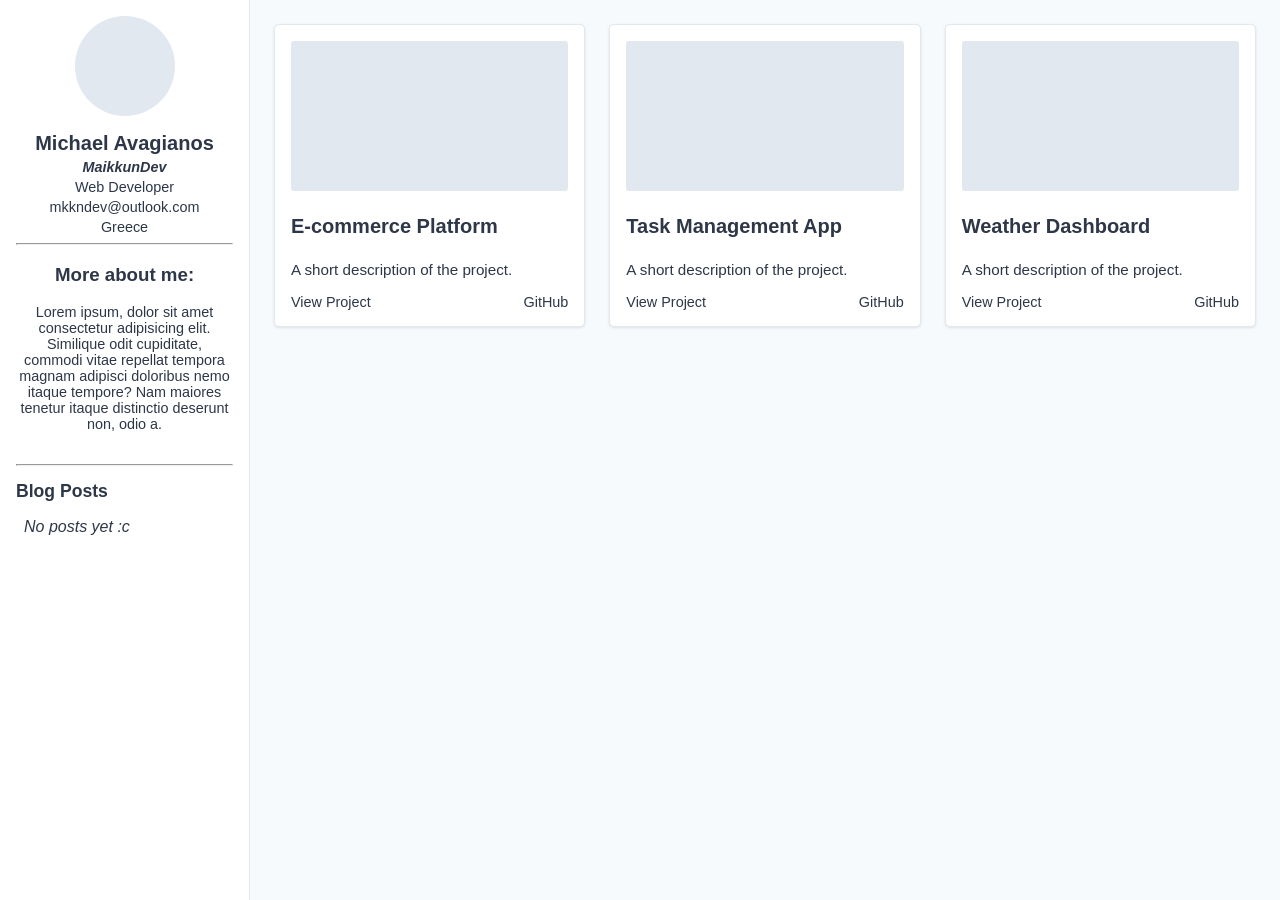
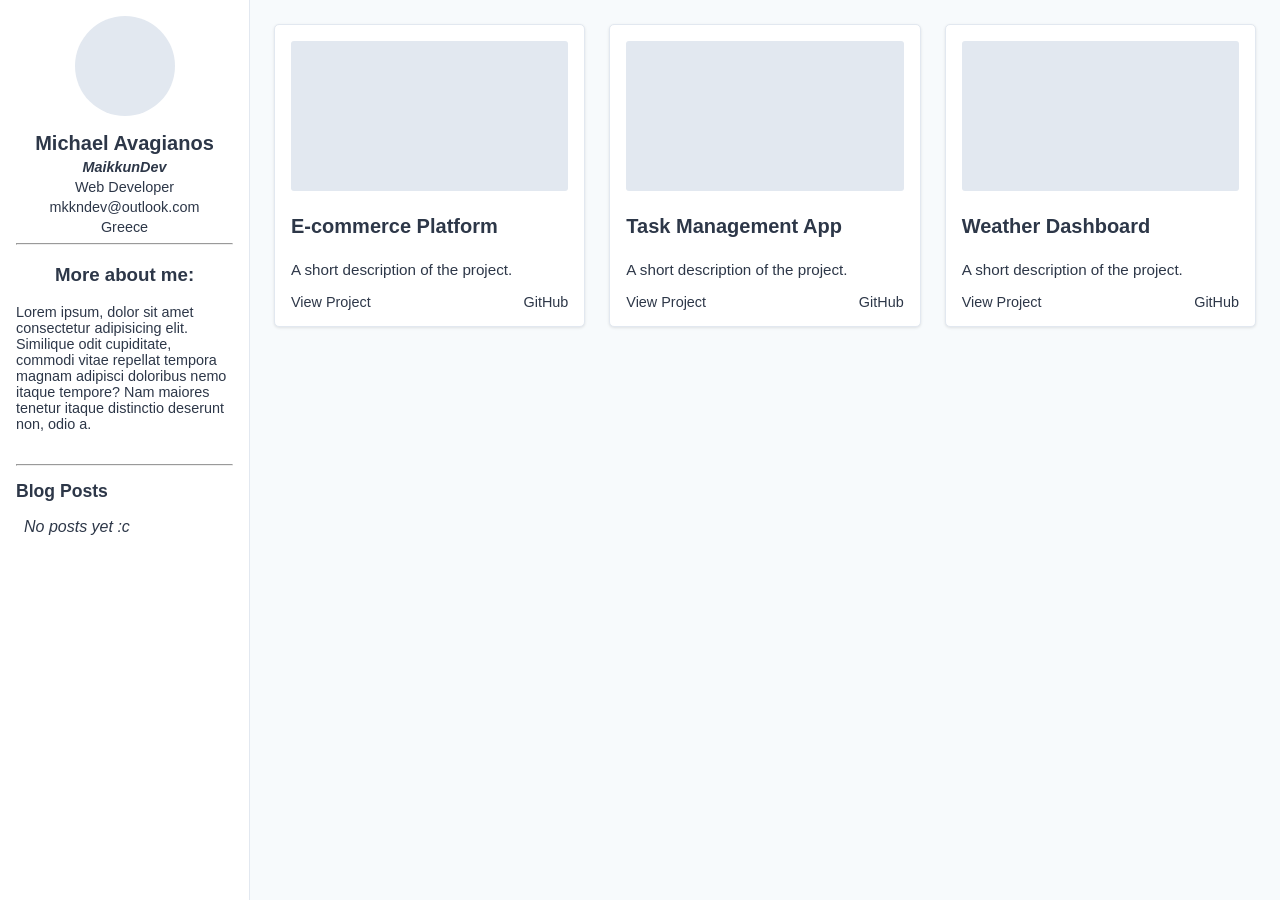
Before and after one commit to maikkundev/maikkundev.github.io, a Jekyll site: the page built from index.html, in a window 1280 px wide. Built offline with Jekyll 4.4.1, drawn with Linux system fonts in a browser that asks for light colours.

Commit message:
fix: align text at left

```diff
--- a/_layouts/default.html
+++ b/_layouts/default.html
@@ -21,7 +21,7 @@
           <p>Greece</p>
           <hr />
           <h3>More about me:</h3>
-          <p>
+          <p class="more-about-me">
             Lorem ipsum, dolor sit amet consectetur adipisicing elit. Similique odit cupiditate, commodi vitae repellat tempora magnam
             adipisci doloribus nemo itaque tempore? Nam maiores tenetur itaque distinctio deserunt non, odio a.
           </p>
--- a/assets/css/main.scss
+++ b/assets/css/main.scss
@@ -38,6 +38,10 @@ a {
   border-right: 1px solid $border-color;
   padding: 1rem;
   box-sizing: border-box;
+
+  .more-about-me {
+    text-align: left;
+  }
 
   .profile {
     text-align: center;
```
